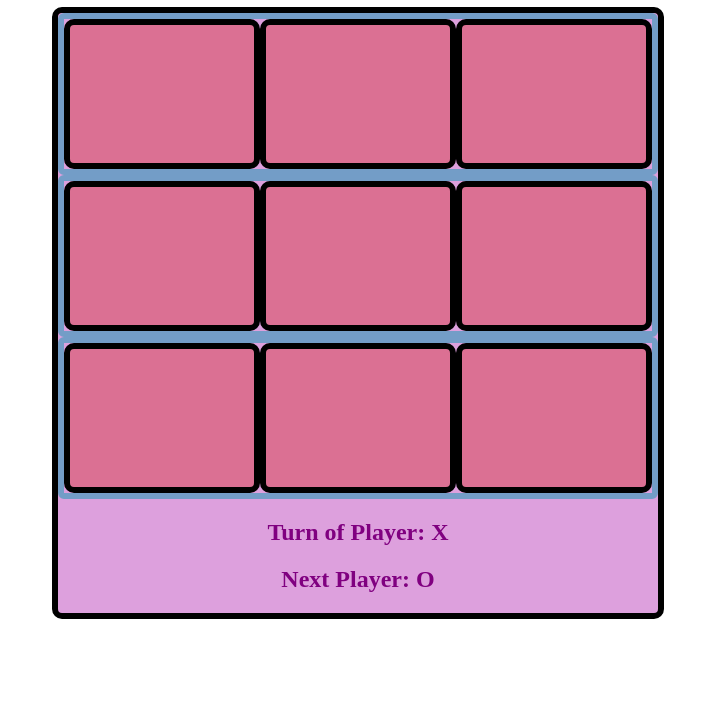
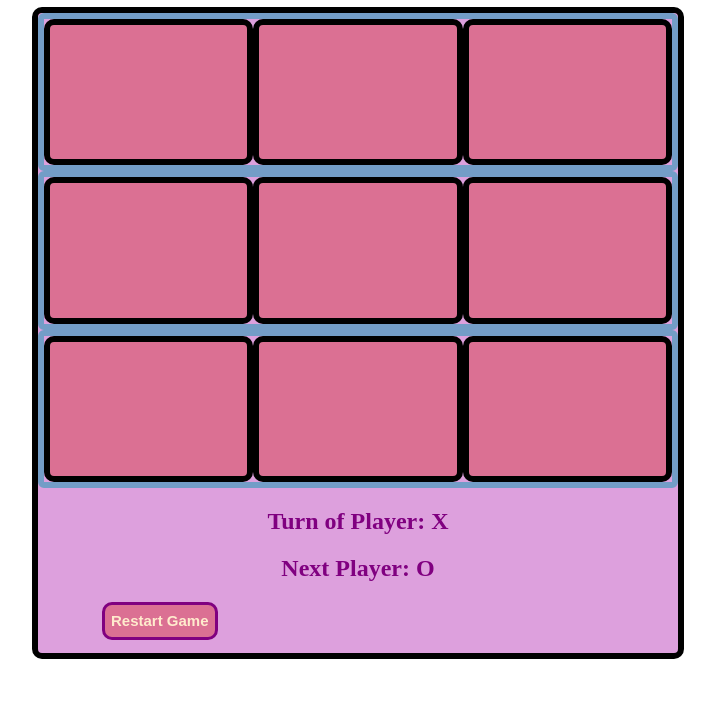
Before and after one commit to TennWilliams/tiktactoe_game, a plain HTML site: page index.html in a window 1280 px wide. Shown: the part 73-800 px from the top of the page, without its empty margins (282-997 px from the left). Drawn offline with nearby package versions, Linux system fonts and the light colour scheme.

Commit message:
Add files via upload

```diff
--- a/index.html
+++ b/index.html
@@ -2,7 +2,12 @@
 <html>
   <head>
     <meta charset="UTF-8" />
-    <title>React Tik Tak Toe</title>
+    <title>React Tic Tac Toe</title>
+
+     <!-- Favicons -->
+  <link href="favicon.png" rel="icon">
+  <link href="apple-touch-icon.png" rel="apple-touch-icon">
+
     <style>
       button {
 
@@ -12,11 +17,12 @@
       }
 
       .game-board {
-        width: 600px;
-        height: 600px;
+        width: 50vw;
+        height: 50vw;
         margin: 0 auto;
         background-color: plum;
-
+        min-width: fit-content;
+        min-height: fit-content;
         border: 6px solid black;
         border-radius: 10px;
         display: grid;
@@ -46,7 +52,6 @@
 
       h1 {
         text-align: center;
-
       }
       h2{
         text-align: center;
@@ -69,12 +74,42 @@
         background-color: palevioletred;
       }
 
+      #restart{
+        background-color: palevioletred;
+        border: 3px solid purple;
+        color: blanchedalmond;
+        border-radius: 10px;
+        width: 8vw;
+        height: 3vw;
+        font-size: 15px;
+        font-weight: bold;
+        min-width: fit-content;
+        margin-left: 5vw;
+        margin-bottom: 1vw;
+        position: relative;
+        text-align: center;
+        transition: 0.7s ease-in;
+      }
+
+      #restart:active{
+        top: 1px;
+        transition: ease-in;
+      }
+
+      #restart:hover{
+        bottom: 1px;
+        font-weight: bolder;
+        background-color: palevioletred;
+        border: 3px solid purple;
+        transition: 0.7s ease-in;
+      }
+
     </style>
     <!-- Don't use this in production: -->
     <script src="https://unpkg.com/@babel/standalone/babel.min.js"></script>
   </head>
   <body>
-    <h1>React Tik Tak Toe</h1>
+    <h1 style="text-decoration-line: underline; color: purple;">Tic Tac Toe Game</h1>
 
     <!-- We will put our React component inside this div. -->
     <div id="root"></div>
--- a/tiktactoeGame.js
+++ b/tiktactoeGame.js
@@ -3,7 +3,6 @@ const Square = ({ id, newState }) => {
  // const [color, setColor] = React.useState("plum");
   const [status, setStatus] = React.useState(null);
   const XorO = ["O", "X"];
-
 
 
   // id is the square's number
@@ -47,7 +46,7 @@ for (let i=0; i <win.length; i++) {
   if (state[a] == state[b] && state [a] == state[c] && state[c] == state[b])
     return state[a];
 }
-return null;
+return (null);
 
 }
 
@@ -84,6 +83,8 @@ const Board = () => {
   // Note that Child (Square Component) calls this function
   // However the function has access to the player held here
 
+  const refresh = () => window.location.reload(true)
+
   function renderSquare(i) {
     // use properties to pass callback function takeTurn to Child
     return <Square id={i} player={player} newState={newState}></Square>;
@@ -108,7 +109,7 @@ const Board = () => {
       <div id="info">
         <h2>{status}</h2>
         <h2 id="turn">{playerTurn}</h2>
-
+        <button id="restart" onClick={refresh}>Restart Game</button>
       </div>
 
 
@@ -120,6 +121,7 @@ const Game = () => {
   return (
     <div className="game">
       <Board></Board>
+
     </div>
   );
 };
```
Also changed, not shown: 2 other files.
